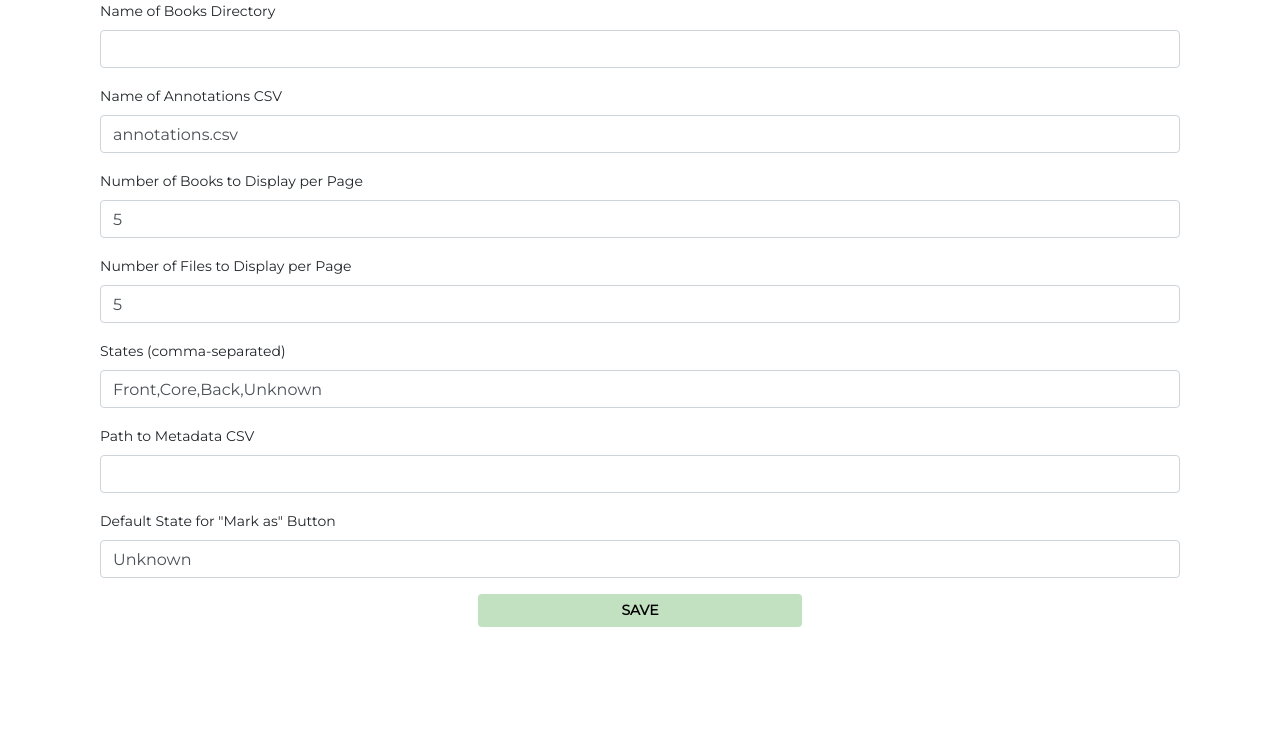
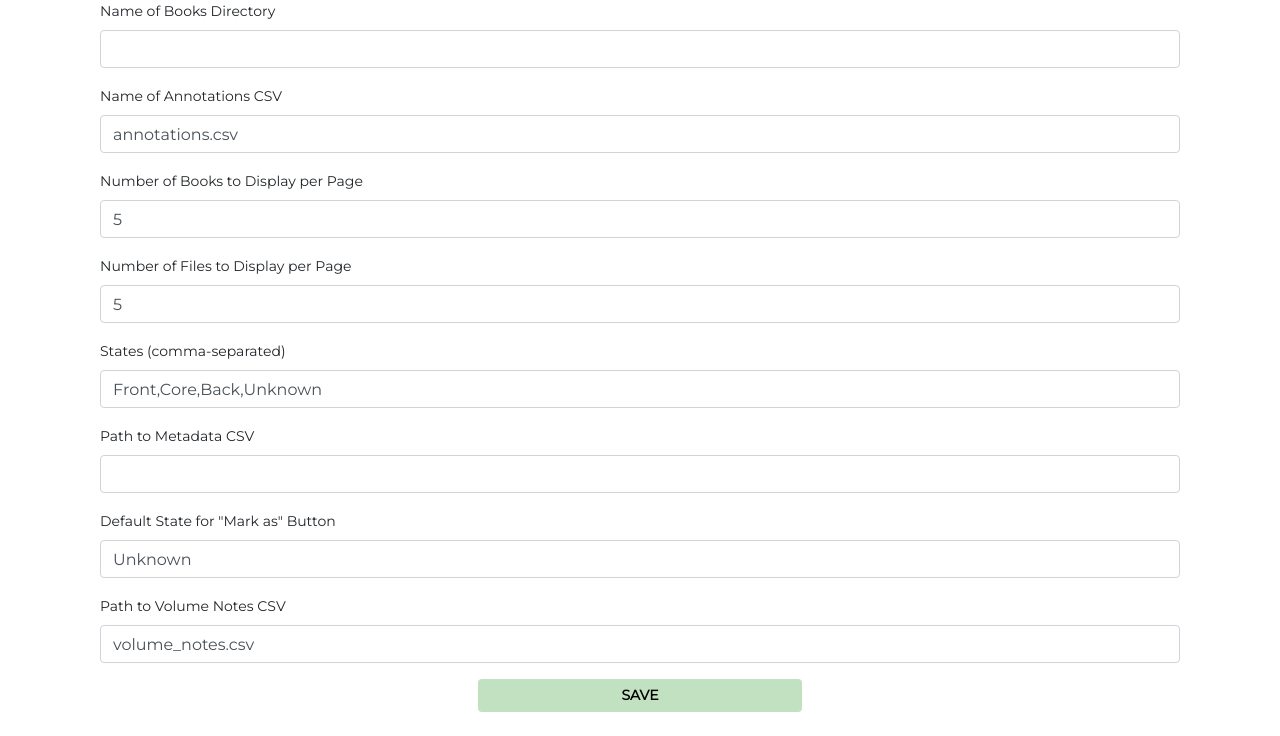
Before and after one commit to tandebnath/annotation-tool, a Flask app: page /settings in a window 1280 px wide. Shown: the part 103-839 px from the top of the page. Before the commit the page ends 730 px from the top, so only its background shows below. Run offline with Flask 3, Linux system fonts and the light colour scheme; some libraries are stand-ins or nearby versions.

Commit message:
Added feature to save notes about specific volume

```diff
--- a/app.py
+++ b/app.py
@@ -24,6 +24,7 @@ def load_settings():
         "states": "Front,Core,Back,Unknown",
         "metadata_csv": "",
         "mark_as_state": "Unknown",
+        "volume_notes_csv": "volume_notes.csv",
     }
 
     if os.path.exists(SETTINGS_FILE):
@@ -53,6 +54,7 @@ required_keys = [
     "files_per_page",
     "states",
     "mark_as_state",
+    "volume_notes_csv",
 ]
 
 
@@ -76,6 +78,16 @@ else:
 # Save annotations
 def save_annotations():
     annotations_df.to_csv(settings["annotations_csv"], index=False)
+
+
+def load_volume_notes():
+    if os.path.exists(settings["volume_notes_csv"]):
+        return pd.read_csv(settings["volume_notes_csv"])
+    return pd.DataFrame(columns=["ID", "Notes"])
+
+
+def save_volume_notes(volume_notes_df):
+    volume_notes_df.to_csv(settings["volume_notes_csv"], index=False)
 
 
 # Load metadata if provided
@@ -113,6 +125,7 @@ def configure():
         settings["states"] = request.form["states"]
         settings["metadata_csv"] = request.form["metadata_csv"]
         settings["mark_as_state"] = request.form["mark_as_state"]
+        settings["volume_notes_csv"] = request.form["volume_notes_csv"]
         save_settings(settings)
         load_metadata()  # Load metadata after saving settings
         return redirect(url_for("index"))
@@ -174,6 +187,7 @@ def index():
 @app.route("/book/<book_id>", methods=["GET", "POST"])
 def book(book_id):
     global annotations_df
+    volume_notes_df = load_volume_notes()
 
     if request.method == "POST":
         if "mark_as_state" in request.form:
@@ -194,12 +208,24 @@ def book(book_id):
                     )
 
             save_annotations()
-            logging.debug(
-                f"Marked all unannotated pages as {mark_as_state} for book {book_id}"
-            )
             return redirect(
                 url_for("book", book_id=book_id, page=request.args.get("page", 1))
             )
+
+        elif "volume_notes" in request.form:
+            notes = request.form["volume_notes"]
+
+            # Remove any existing notes for this volume
+            volume_notes_df = volume_notes_df[volume_notes_df["ID"] != book_id]
+
+            # Add the new notes if not empty
+            if notes.strip():
+                new_notes = pd.DataFrame({"ID": [book_id], "Notes": [notes]})
+                volume_notes_df = pd.concat(
+                    [volume_notes_df, new_notes], ignore_index=True
+                )
+
+            save_volume_notes(volume_notes_df)
 
         else:
             page = request.form["page"]
@@ -227,9 +253,6 @@ def book(book_id):
                 ]
 
             save_annotations()
-            logging.debug(
-                f"Toggled annotation for page {page} as {state} for book {book_id}"
-            )
             return redirect(
                 url_for("book", book_id=book_id, page=request.args.get("page", 1))
             )
@@ -251,15 +274,11 @@ def book(book_id):
     next_page = page + 1 if (page + 1) <= total_pages else None
     prev_page = page - 1 if page > 1 else None
 
-    logging.debug(f"Displaying pages: {pages_to_display}")
-
     annotations_dict = (
         annotations_df[annotations_df["ID"] == book_id]
         .set_index("Page")
         .to_dict()["State"]
     )
-
-    logging.debug(f"Annotations for book {book_id}: {annotations_dict}")
 
     # Split the states string by comma
     states = [state.strip() for state in settings["states"].split(",")]
@@ -291,6 +310,13 @@ def book(book_id):
     annotated_pages = annotations_df[annotations_df["ID"] == book_id].shape[0]
     book_completion = (annotated_pages / len(pages)) * 100 if len(pages) > 0 else 0
 
+    # Get existing volume notes if available
+    volume_notes = volume_notes_df[volume_notes_df["ID"] == book_id]["Notes"]
+    if not volume_notes.empty:
+        volume_notes = volume_notes.values[0]
+    else:
+        volume_notes = ""
+
     return render_template(
         "book.html",
         book_id=book_id,
@@ -304,8 +330,8 @@ def book(book_id):
         total_pages=total_pages,
         page=page,
         mark_as_state=settings["mark_as_state"],
+        volume_notes=volume_notes,
     )
-
 
 @app.route("/annotations", methods=["GET"])
 def get_annotations():
--- a/templates/settings.html
+++ b/templates/settings.html
@@ -113,6 +113,18 @@
         value="{{ settings['mark_as_state'] }}"
       />
     </div>
+    <div class="form-group">
+      <label for="volume_notes_csv" class="form-label"
+        >Path to Volume Notes CSV</label
+      >
+      <input
+        type="text"
+        class="form-control"
+        id="volume_notes_csv"
+        name="volume_notes_csv"
+        value="{{ settings['volume_notes_csv'] }}"
+      />
+    </div>
     <div class="btn-div">
       <button type="submit" class="btn btn-primary">Save</button>
     </div>
```
Also changed, not shown: templates/book.html (+67 -3 lines).
